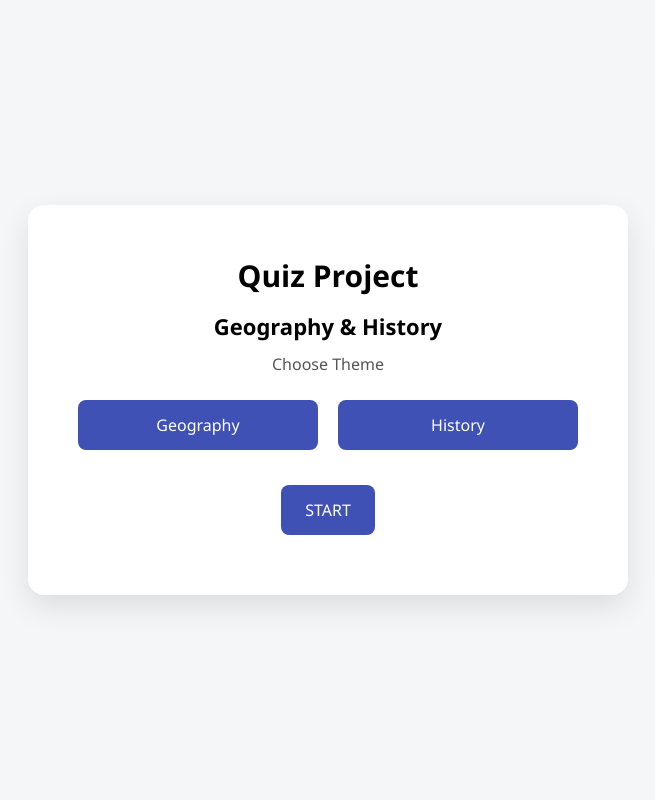
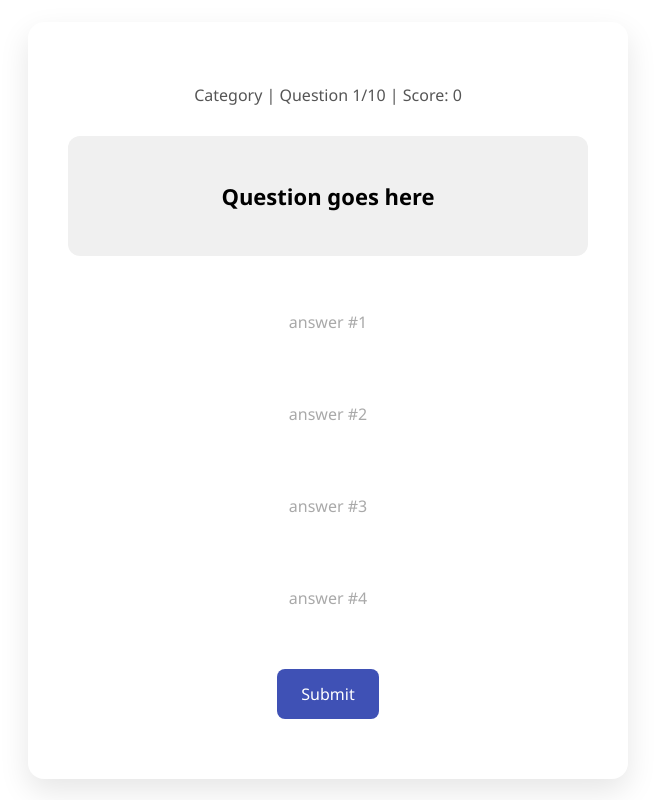
Before and after one commit to hs102/QuizMaster, a plain HTML site: page index.html in a window 1280 px wide. Both pictures are taken after a click on the button "Geography". Shown: the whole page, without its empty margins (312-967 px from the left). Drawn offline with Linux system fonts and the light colour scheme.

Commit message:
div-remove js

```diff
--- a/css/styles.css
+++ b/css/styles.css
@@ -7,7 +7,7 @@
 }
 
 body {
-  background-color: #f4f6f8;
+  background-color: #fff;
   display: flex;
   align-items: center;
   justify-content: center;
@@ -57,7 +57,7 @@ button {
   font-size: 16px;
   cursor: pointer;
   margin: 10px 8px;
-  transition: background-color 0.3s ease;
+
 }
 
 button:hover {
@@ -99,7 +99,7 @@ button:disabled {
 /* Answer Buttons */
 .answer-buttons {
   display: grid;
-  grid-template-columns: repeat(2, 1fr);
+
   gap: 20px;
   margin-bottom: 25px;
 }
--- a/index.html
+++ b/index.html
@@ -15,11 +15,11 @@
     <p>Choose Theme</p>
 
     <div class="theme-buttons">
-      <button onclick="selectTheme('geography')">Geography</button>
-      <button onclick="selectTheme('history')">History</button>
+      <button id="geography-button">Geography</button>
+      <button id="history-button" >History</button>
     </div>
 
-    <button id="start-button" onclick="startQuiz()">START</button>
+
   </div>
 
   <!-- Question Screen -->
--- a/js/script.js
+++ b/js/script.js
@@ -0,0 +1,23 @@
+
+
+
+
+const geographyButton = document.getElementById("geography-button")
+geographyButton.addEventListener("click", startQuiz)
+
+
+const historyButton = document.getElementById("history-button")
+historyButton.addEventListener("click", startQuiz)
+
+
+
+
+
+
+function startQuiz() {
+  // Hide the theme selection screen
+  document.getElementById("theme-screen").style.display = "none"
+
+  // Show the question screen
+  document.getElementById("question-screen").style.display = "block"
+}
```
